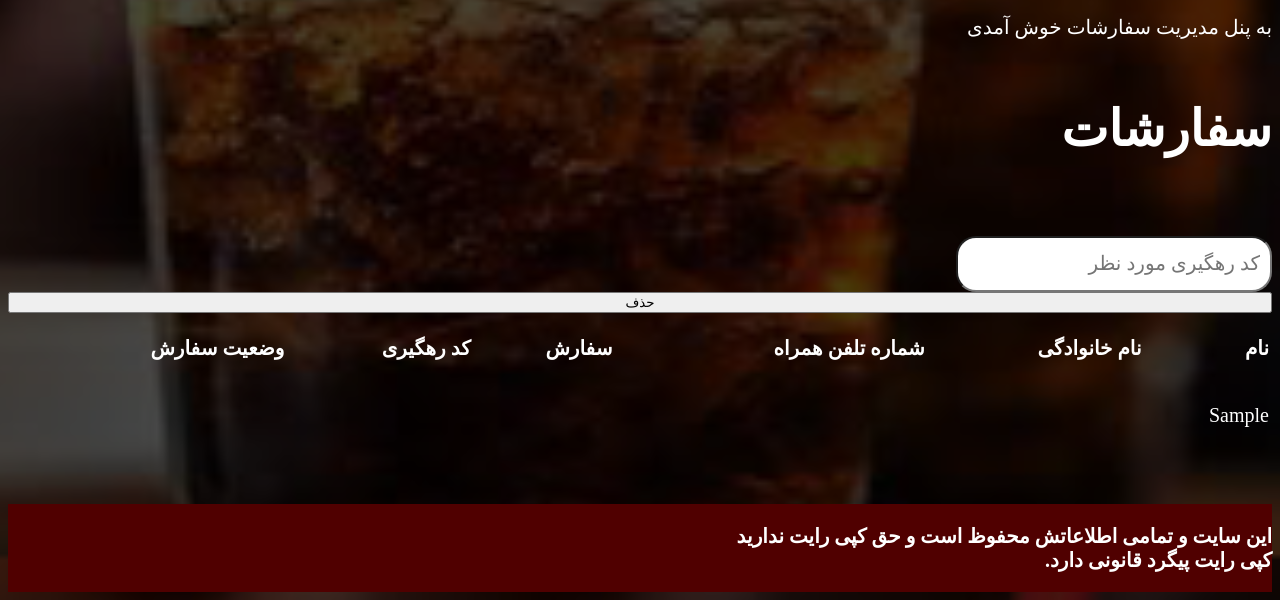
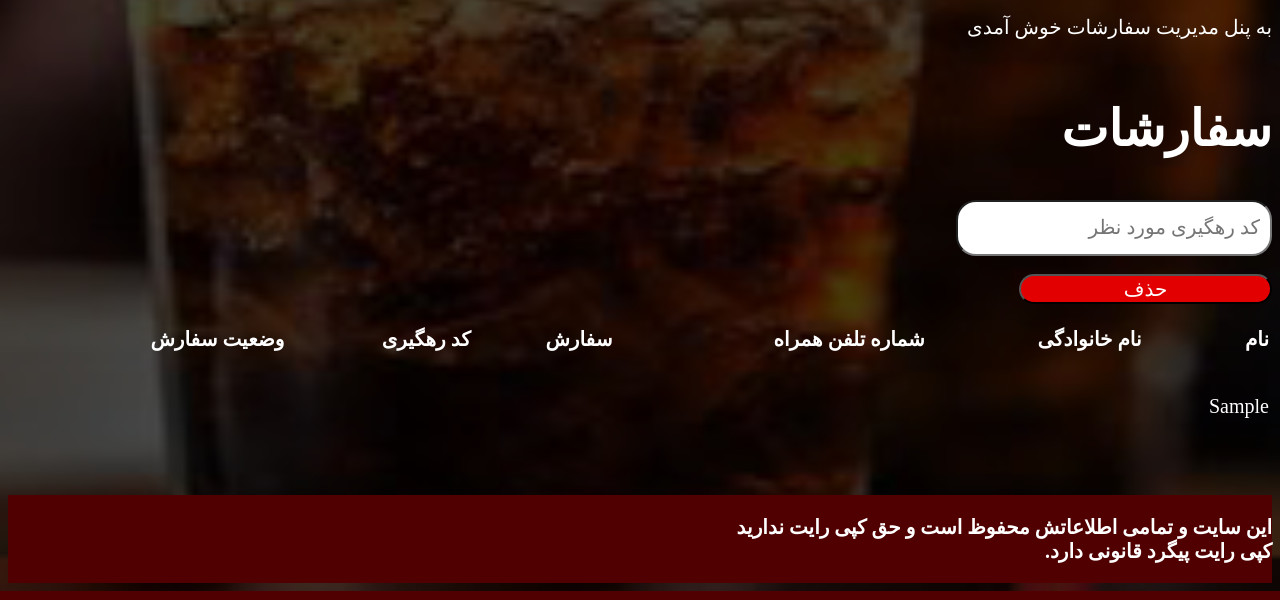
Before and after one commit to amiraligholizadeh1388/good_soft_drink, a Flask app: template templates/admin.html in a window 1280 px wide. Shown: the part 243-843 px from the top of the page. Run offline with Flask 3, Linux system fonts and the light colour scheme; the template is opened without the code that fills it: most values are stand-ins (such as "Sample title", 1, 10 or a date in 2020).

Commit message:
testing is +

```diff
--- a/static/css/style.css
+++ b/static/css/style.css
@@ -187,6 +187,7 @@ button.b{
   font-size: 20px;
   text-align: center;
   width: 20%;
+  border-radius: 20px;
 }
 .error{
   background-color: rgb(246, 142, 142);
@@ -227,6 +228,7 @@ a.error-button{
   font-size: 20px;
   text-align: center;
   width: 20%;
+  border-radius: 20px;
 }
 .no{
   background :red;
@@ -235,4 +237,5 @@ a.error-button{
   font-size: 20px;
   text-align: center;
   width: 20%;
+  border-radius: 20px;
 }
--- a/templates/admin.html
+++ b/templates/admin.html
@@ -56,10 +56,10 @@
                 {%endfor%}
             </tr>
         {%endfor%}
-        <br><br>
         <form action="/delete" method="post">
             <input type="text" name="id" id="1" placeholder="کد رهگیری مورد نظر">
-            <button type="submit">حذف</button>
+            <br>
+            <button type="submit" class="b">حذف</button>
         </form>
     {%else%}
         <p>سفارشی وجود ندارد</p>
```
Also changed, not shown: instance/users.db.
